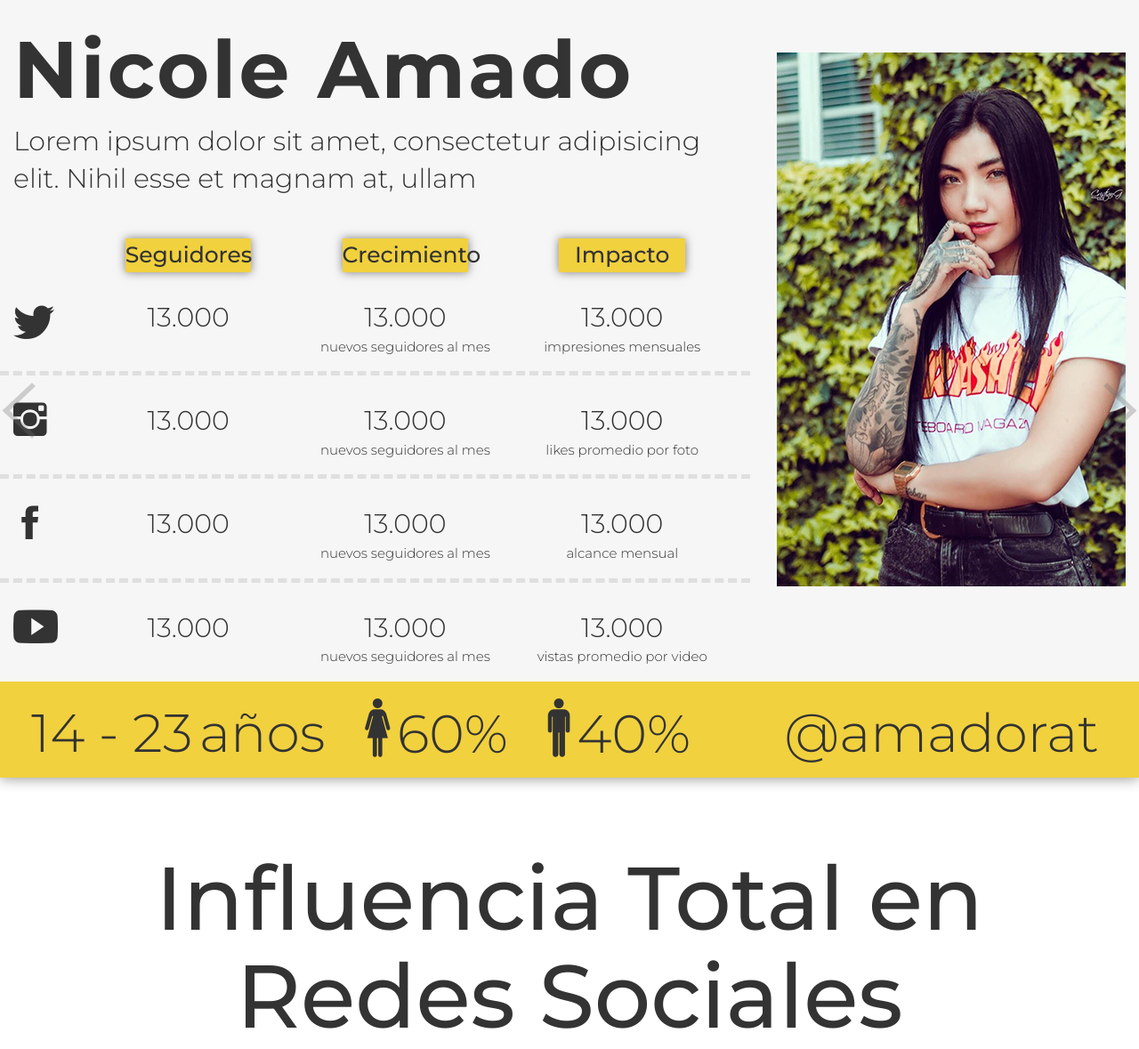
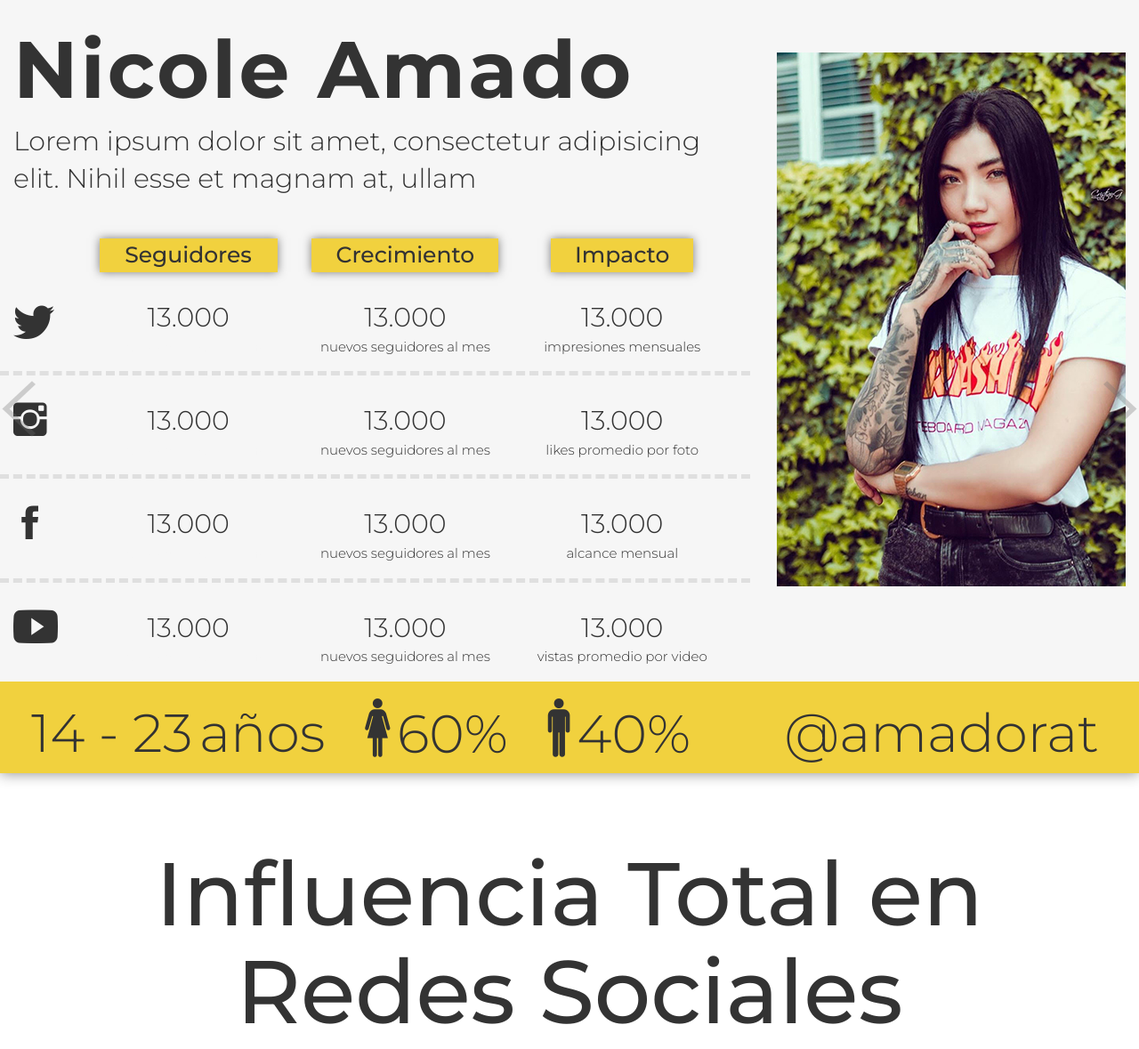
Before and after one commit to jorgeduardos/TravesiaSite, a PHP site: page /home.html in a window 1280 px wide. Shown: the part 1280-2459 px from the top of the page at 89% size. Run offline with PHP 8.4, Linux system fonts and the light colour scheme; style sheets or scripts are compiled from the project's sources; some libraries are stand-ins or nearby versions.

Commit message:
fixed titles in slider and height of outer slider

```diff
--- a/home.html
+++ b/home.html
@@ -63,17 +63,17 @@
 										<div class="profileRowFirst profileRows  row">
 											<div class="iconDiv col-xs-10"><i class="ion-social-twitter"></i></div>
 											<div class="col-xs-30">
-												<h4>Seguidores</h4>
+												<h4 class="seguidores">Seguidores</h4>
 												<p class="pMidle">13.000</p>
 												<p class="pSmall white">nuevos seguidores al mes</p>
 											</div>
 											<div class="col-xs-30">
-												<h4>Crecimiento</h4>
+												<h4 class="crecimiento">Crecimiento</h4>
 												<p class="pMidle">13.000</p>
 												<p class="pSmall">nuevos seguidores al mes</p>
 											</div>
 											<div class="col-xs-30">
-												<h4>Impacto</h4>
+												<h4 class="impacto">Impacto</h4>
 												<p class="pMidle">13.000</p>
 												<p class="pSmall">impresiones mensuales</p>
 											</div>
@@ -160,17 +160,17 @@
 										<div class="profileRowFirst profileRows  row">
 											<div class="iconDiv col-xs-10"><i class="ion-social-twitter"></i></div>
 											<div class="col-xs-30">
-												<h4>Seguidores</h4>
+												<h4 class="seguidores">Seguidores</h4>
 												<p class="pMidle">13.000</p>
 												<p class="pSmall white">nuevos seguidores al mes</p>
 											</div>
 											<div class="col-xs-30">
-												<h4>Crecimiento</h4>
+												<h4 class="crecimiento">Crecimiento</h4>
 												<p class="pMidle">13.000</p>
 												<p class="pSmall">nuevos seguidores al mes</p>
 											</div>
 											<div class="col-xs-30">
-												<h4>Impacto</h4>
+												<h4 class="impacto">Impacto</h4>
 												<p class="pMidle">13.000</p>
 												<p class="pSmall">impresiones mensuales</p>
 											</div>
@@ -257,17 +257,17 @@
 										<div class="profileRowFirst profileRows  row">
 											<div class="iconDiv col-xs-10"><i class="ion-social-twitter"></i></div>
 											<div class="col-xs-30">
-												<h4>Seguidores</h4>
+												<h4 class="seguidores">Seguidores</h4>
 												<p class="pMidle">13.000</p>
 												<p class="pSmall white">nuevos seguidores al mes</p>
 											</div>
 											<div class="col-xs-30">
-												<h4>Crecimiento</h4>
+												<h4 class="crecimiento">Crecimiento</h4>
 												<p class="pMidle">13.000</p>
 												<p class="pSmall">nuevos seguidores al mes</p>
 											</div>
 											<div class="col-xs-30">
-												<h4>Impacto</h4>
+												<h4 class="impacto">Impacto</h4>
 												<p class="pMidle">13.000</p>
 												<p class="pSmall">impresiones mensuales</p>
 											</div>
@@ -354,17 +354,17 @@
 										<div class="profileRowFirst profileRows  row">
 											<div class="iconDiv col-xs-10"><i class="ion-social-twitter"></i></div>
 											<div class="col-xs-30">
-												<h4>Seguidores</h4>
+												<h4 class="seguidores">Seguidores</h4>
 												<p class="pMidle">13.000</p>
 												<p class="pSmall white">nuevos seguidores al mes</p>
 											</div>
 											<div class="col-xs-30">
-												<h4>Crecimiento</h4>
+												<h4 class="crecimiento">Crecimiento</h4>
 												<p class="pMidle">13.000</p>
 												<p class="pSmall">nuevos seguidores al mes</p>
 											</div>
 											<div class="col-xs-30">
-												<h4>Impacto</h4>
+												<h4 class="impacto">Impacto</h4>
 												<p class="pMidle">13.000</p>
 												<p class="pSmall">impresiones mensuales</p>
 											</div>
@@ -451,17 +451,17 @@
 										<div class="profileRowFirst profileRows  row">
 											<div class="iconDiv col-xs-10"><i class="ion-social-twitter"></i></div>
 											<div class="col-xs-30">
-												<h4>Seguidores</h4>
+												<h4 class="seguidores">Seguidores</h4>
 												<p class="pMidle">13.000</p>
 												<p class="pSmall white">nuevos seguidores al mes</p>
 											</div>
 											<div class="col-xs-30">
-												<h4>Crecimiento</h4>
+												<h4 class="crecimiento">Crecimiento</h4>
 												<p class="pMidle">13.000</p>
 												<p class="pSmall">nuevos seguidores al mes</p>
 											</div>
 											<div class="col-xs-30">
-												<h4>Impacto</h4>
+												<h4 class="impacto">Impacto</h4>
 												<p class="pMidle">13.000</p>
 												<p class="pSmall">impresiones mensuales</p>
 											</div>
@@ -548,17 +548,17 @@
 										<div class="profileRowFirst profileRows  row">
 											<div class="iconDiv col-xs-10"><i class="ion-social-twitter"></i></div>
 											<div class="col-xs-30">
-												<h4>Seguidores</h4>
+												<h4 class="seguidores">Seguidores</h4>
 												<p class="pMidle">13.000</p>
 												<p class="pSmall white">nuevos seguidores al mes</p>
 											</div>
 											<div class="col-xs-30">
-												<h4>Crecimiento</h4>
+												<h4 class="crecimiento">Crecimiento</h4>
 												<p class="pMidle">13.000</p>
 												<p class="pSmall">nuevos seguidores al mes</p>
 											</div>
 											<div class="col-xs-30">
-												<h4>Impacto</h4>
+												<h4 class="impacto">Impacto</h4>
 												<p class="pMidle">13.000</p>
 												<p class="pSmall">impresiones mensuales</p>
 											</div>
@@ -645,17 +645,17 @@
 										<div class="profileRowFirst profileRows  row">
 											<div class="iconDiv col-xs-10"><i class="ion-social-twitter"></i></div>
 											<div class="col-xs-30">
-												<h4>Seguidores</h4>
+												<h4 class="seguidores">Seguidores</h4>
 												<p class="pMidle">13.000</p>
 												<p class="pSmall white">nuevos seguidores al mes</p>
 											</div>
 											<div class="col-xs-30">
-												<h4>Crecimiento</h4>
+												<h4 class="crecimiento">Crecimiento</h4>
 												<p class="pMidle">13.000</p>
 												<p class="pSmall">nuevos seguidores al mes</p>
 											</div>
 											<div class="col-xs-30">
-												<h4>Impacto</h4>
+												<h4 class="impacto">Impacto</h4>
 												<p class="pMidle">13.000</p>
 												<p class="pSmall">impresiones mensuales</p>
 											</div>
@@ -742,17 +742,17 @@
 										<div class="profileRowFirst profileRows  row">
 											<div class="iconDiv col-xs-10"><i class="ion-social-twitter"></i></div>
 											<div class="col-xs-30">
-												<h4>Seguidores</h4>
+												<h4 class="seguidores">Seguidores</h4>
 												<p class="pMidle">13.000</p>
 												<p class="pSmall white">nuevos seguidores al mes</p>
 											</div>
 											<div class="col-xs-30">
-												<h4>Crecimiento</h4>
+												<h4 class="crecimiento">Crecimiento</h4>
 												<p class="pMidle">13.000</p>
 												<p class="pSmall">nuevos seguidores al mes</p>
 											</div>
 											<div class="col-xs-30">
-												<h4>Impacto</h4>
+												<h4 class="impacto">Impacto</h4>
 												<p class="pMidle">13.000</p>
 												<p class="pSmall">impresiones mensuales</p>
 											</div>
--- a/resources/css/homeStyle.css
+++ b/resources/css/homeStyle.css
@@ -225,10 +225,21 @@ header button:hover{
 	font-size: 25px;
 	background-color: #f1d13e;
 	box-shadow: 0 0 10px #7C7B7B;
-	padding: 5px 0 5px 0;
-	width: 60%;
+	padding: 5px 0;
 	margin: 0 auto;
 	margin-bottom: 15px;
+}
+
+.seguidores{
+	width: 200px;
+}
+
+.crecimiento{
+	width: 210px;
+}
+
+.impacto{
+	width: 160px;
 }
 
 .pMidle{
@@ -455,7 +466,7 @@ footer{
 
 .sliderContainer{
 	width: 100vw;
-	height: 875px;
+	height: 870px;
 	margin: 0 auto;
 	overflow-x: hidden;
 	overflow-y: hidden;
```
